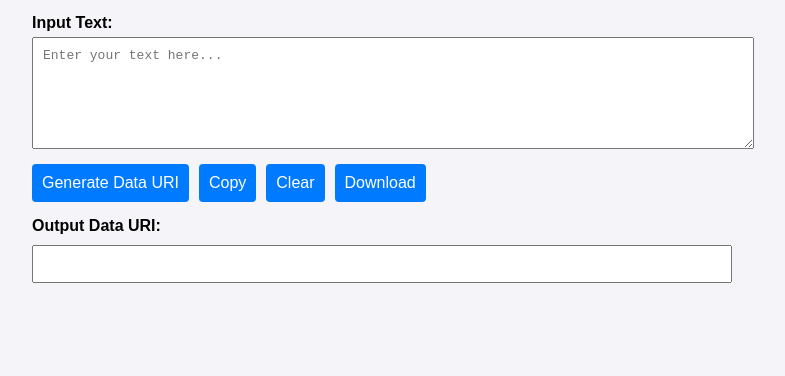
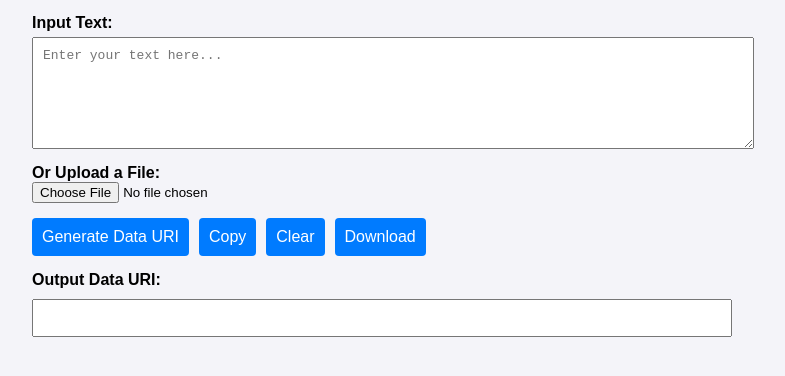
Before and after one commit to Devamm007/data-uri-generator-t7t9B8, a plain HTML site: page index.html in a window 1280 px wide. Shown: the part 98-474 px from the top of the page, without its empty margins (258-1043 px from the left). Drawn offline with Linux system fonts and the light colour scheme.

Commit message:
Round 2: Update index.html

```diff
--- a/index.html
+++ b/index.html
@@ -11,6 +11,8 @@
 <div class="container">
   <label for="input-text">Input Text:</label>
   <textarea id="input-text" rows="6" cols="60" placeholder="Enter your text here..."></textarea>
+  <label for="file-input">Or Upload a File:</label>
+  <input type="file" id="file-input" />
   <div class="button-group">
     <button id="generate-btn">Generate Data URI</button>
     <button id="copy-btn">Copy</button>
```
